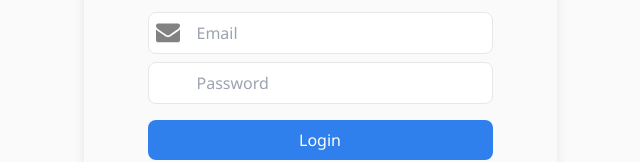
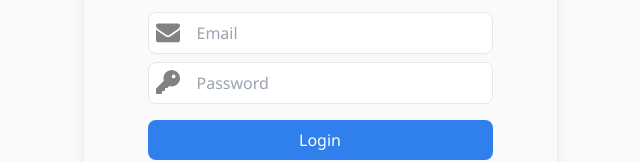
Before and after one commit to lemreyes/photo_app, a Next.js app: page /Authentication in a window 1280 px wide. Shown: the part 346-508 px from the top of the page, without its empty margins (320-960 px from the left). Built offline with nearby package versions, Linux system fonts and the light colour scheme.

Commit message:
Password client side validation

```diff
--- a/src/app/Authentication/Components/CredentialsForm.tsx
+++ b/src/app/Authentication/Components/CredentialsForm.tsx
@@ -7,16 +7,26 @@ import validator from "validator";
 import email_icon from "../../../../public/authentication/email_icon.svg";
 import email_icon_ok from "../../../../public/authentication/email_icon_ok.svg";
 import email_icon_ng from "../../../../public/authentication/email_icon_ng.svg";
+import password_icon from "../../../../public/authentication/password_icon.svg";
+import password_icon_ok from "../../../../public/authentication/password_icon_ok.svg";
+import password_icon_ng from "../../../../public/authentication/password_icon_ng.svg";
 
 import { getInputStyle } from "@/utils/InputStyles";
 
 export default function CredentialsForm() {
   const [email, setEmail] = useState("");
   const [isValidEmail, setIsValidEmail] = useState(false);
+  const [password, setPassword] = useState("");
+  const [isValidPassword, setIsValidPassword] = useState(false);
 
   const handleChangeEmail = (event: React.ChangeEvent<HTMLInputElement>) => {
     setIsValidEmail(validator.isEmail(event.target.value));
     setEmail(event.target.value);
+  };
+
+  const handleChangePassword = (event: React.ChangeEvent<HTMLInputElement>) => {
+    setIsValidPassword(validator.isStrongPassword(event.target.value));
+    setPassword(event.target.value);
   };
 
   let emailStyle = getInputStyle(email, isValidEmail);
@@ -26,6 +36,13 @@ export default function CredentialsForm() {
         ? email_icon_ok
         : email_icon_ng
       : email_icon;
+  let passwordStyle = getInputStyle(password, isValidPassword);
+  let passwordIconSrc =
+    password.length > 0
+      ? isValidPassword
+        ? password_icon_ok
+        : password_icon_ng
+      : password_icon;
 
   return (
     <form method="POST">
@@ -44,11 +61,17 @@ export default function CredentialsForm() {
         />
       </label>
       <label htmlFor="password" className="relative">
+        <Image
+          src={passwordIconSrc}
+          alt="Password"
+          className="pointer-events-none max-w-none w-6 h-6 absolute translate-y-4 translate-x-2"
+        />
         <input
           id="password"
           type="password"
           placeholder="Password"
-          className="w-full border rounded-lg border-color-[#BDBDBD] text-[#828282] mt-2 p-2 pl-12"
+          className={`${passwordStyle} w-full border rounded-lg mt-2 p-2 pl-12`}
+          onChange={handleChangePassword}
         ></input>
       </label>
       <button className="w-full bg-[#2F80ED] text-white rounded-lg mt-4 p-2">
```
Also changed, not shown: public/authentication/password_icon_ng.svg (added), public/authentication/password_icon_ok.svg (added).
